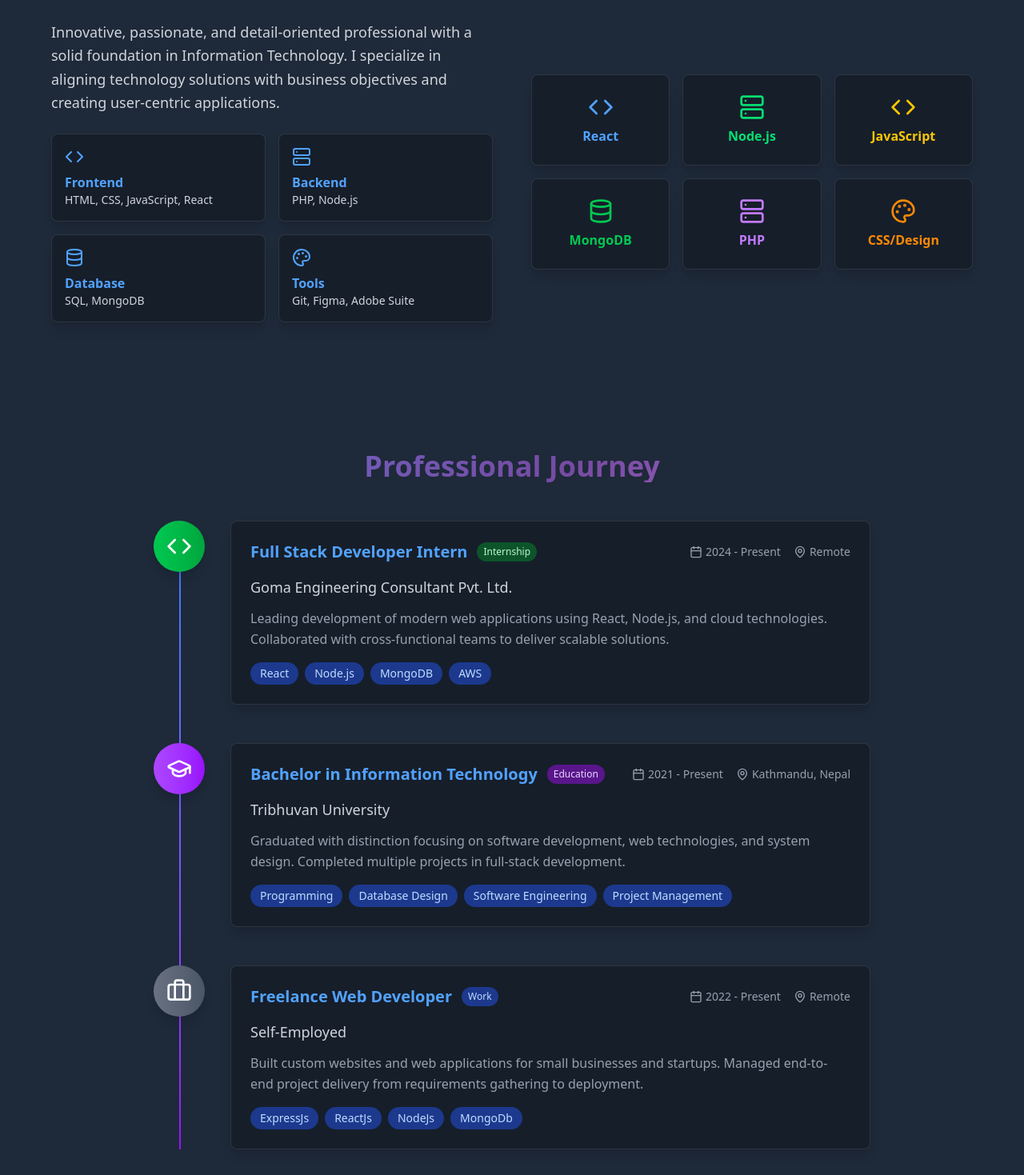
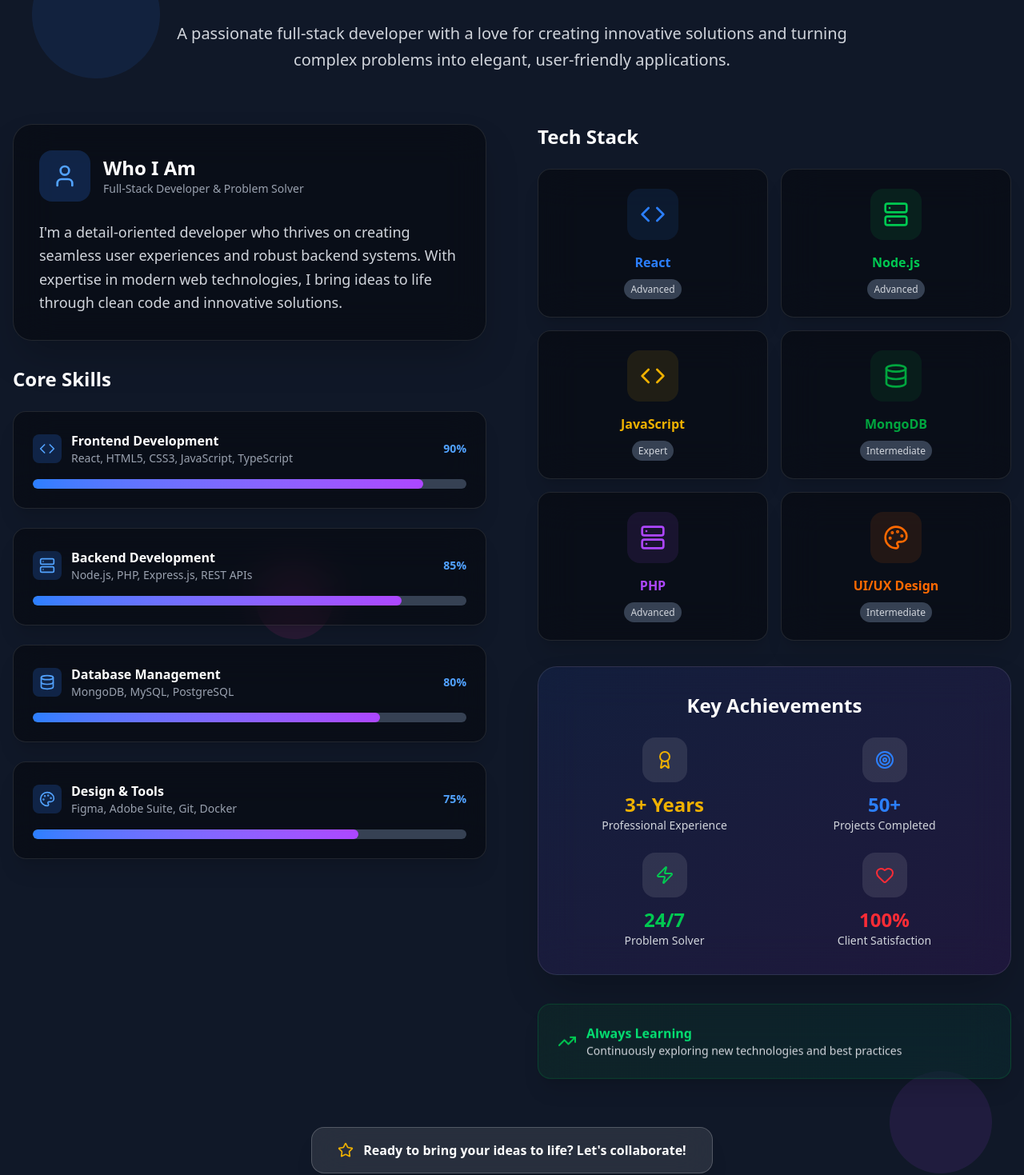
Before and after one commit to Ujwol1086/ujwol-portfolio, a React (Vite) app: page / in a window 1280 px wide. Shown: the part 942-2411 px from the top of the page at 80% size. Built offline with nearby package versions, Linux system fonts and the light colour scheme.

Commit message:
Enhance About component with improved layout, additional skills and achievements sections, and refined animations for better user experience and dark mode support

```diff
--- a/src/components/About.jsx
+++ b/src/components/About.jsx
@@ -1,128 +1,337 @@
 import { motion } from 'framer-motion'
-import { Code, Server, Database, Palette } from 'lucide-react'
+import { Code, Server, Database, Palette, User, Award, Target, Zap, Globe, Heart, Star, TrendingUp } from 'lucide-react'
 import Section from './Section'
 import SectionTitle from './SectionTitle'
 
 const About = ({ isDarkMode }) => {
   const techStack = [
-    { name: 'React', icon: Code, color: isDarkMode ? 'text-blue-400' : 'text-blue-600', bg: 'bg-blue-500/20' },
-    { name: 'Node.js', icon: Server, color: isDarkMode ? 'text-green-400' : 'text-green-600', bg: 'bg-green-500/20' },
-    { name: 'JavaScript', icon: Code, color: isDarkMode ? 'text-yellow-400' : 'text-yellow-600', bg: 'bg-yellow-500/20' },
-    { name: 'MongoDB', icon: Database, color: isDarkMode ? 'text-green-500' : 'text-green-700', bg: 'bg-green-600/20' },
-    { name: 'PHP', icon: Server, color: isDarkMode ? 'text-purple-400' : 'text-purple-600', bg: 'bg-purple-500/20' },
-    { name: 'CSS/Design', icon: Palette, color: isDarkMode ? 'text-orange-400' : 'text-orange-600', bg: 'bg-orange-500/20' },
+    { name: 'React', icon: Code, color: 'text-blue-500', bg: 'bg-blue-500/10', level: 'Advanced' },
+    { name: 'Node.js', icon: Server, color: 'text-green-500', bg: 'bg-green-500/10', level: 'Advanced' },
+    { name: 'JavaScript', icon: Code, color: 'text-yellow-500', bg: 'bg-yellow-500/10', level: 'Expert' },
+    { name: 'MongoDB', icon: Database, color: 'text-green-600', bg: 'bg-green-600/10', level: 'Intermediate' },
+    { name: 'PHP', icon: Server, color: 'text-purple-500', bg: 'bg-purple-500/10', level: 'Advanced' },
+    { name: 'UI/UX Design', icon: Palette, color: 'text-orange-500', bg: 'bg-orange-500/10', level: 'Intermediate' },
+  ]
+
+  const skills = [
+    { title: 'Frontend Development', desc: 'React, HTML5, CSS3, JavaScript, TypeScript', icon: Code, progress: 90 },
+    { title: 'Backend Development', desc: 'Node.js, PHP, Express.js, REST APIs', icon: Server, progress: 85 },
+    { title: 'Database Management', desc: 'MongoDB, MySQL, PostgreSQL', icon: Database, progress: 80 },
+    { title: 'Design & Tools', desc: 'Figma, Adobe Suite, Git, Docker', icon: Palette, progress: 75 }
+  ]
+
+  const achievements = [
+    { icon: Award, title: '3+ Years', desc: 'Professional Experience', color: 'text-yellow-500' },
+    { icon: Target, title: '50+', desc: 'Projects Completed', color: 'text-blue-500' },
+    { icon: Zap, title: '24/7', desc: 'Problem Solver', color: 'text-green-500' },
+    { icon: Heart, title: '100%', desc: 'Client Satisfaction', color: 'text-red-500' }
   ]
 
   const slideInLeft = {
-    initial: { opacity: 0, x: -100 },
-    animate: { opacity: 1, x: 0 },
+    initial: { opacity: 0, x: -100, rotateY: -15 },
+    animate: { opacity: 1, x: 0, rotateY: 0 },
     transition: { duration: 0.8, ease: "easeOut" }
   }
 
   const slideInRight = {
-    initial: { opacity: 0, x: 100 },
-    animate: { opacity: 1, x: 0 },
+    initial: { opacity: 0, x: 100, rotateY: 15 },
+    animate: { opacity: 1, x: 0, rotateY: 0 },
     transition: { duration: 0.8, ease: "easeOut" }
   }
 
   const fadeInUp = {
-    initial: { opacity: 0, y: 60 },
-    animate: { opacity: 1, y: 0 },
+    initial: { opacity: 0, y: 60, rotateX: -15 },
+    animate: { opacity: 1, y: 0, rotateX: 0 },
     transition: { duration: 0.6, ease: "easeOut" }
   }
 
   const scaleIn = {
-    initial: { opacity: 0, scale: 0.8 },
-    animate: { opacity: 1, scale: 1 },
+    initial: { opacity: 0, scale: 0.8, rotateZ: -10 },
+    animate: { opacity: 1, scale: 1, rotateZ: 0 },
     transition: { duration: 0.6, ease: "easeOut" }
+  }
+
+  const float = {
+    animate: {
+      y: [-10, 10, -10],
+      transition: {
+        duration: 3,
+        repeat: Infinity,
+        ease: "easeInOut"
+      }
+    }
   }
 
   const staggerContainer = {
     animate: {
       transition: {
-        staggerChildren: 0.1
+        staggerChildren: 0.15
       }
     }
   }
 
   return (
-    <Section id="about" className={`py-20 px-4 relative ${isDarkMode ? 'bg-gray-800 ' : 'bg-white '} shadow-lg`}>
-      <div className="max-w-6xl mx-auto">
-        <SectionTitle>About Me</SectionTitle>
+    <Section id="about" className={`py-20 px-4 relative overflow-hidden ${isDarkMode ? 'bg-gray-900' : 'bg-gray-50'}`}>
+      {/* 3D Background Elements */}
+      <div className="absolute inset-0 opacity-10">
+        <motion.div
+          className={`absolute top-20 left-10 w-40 h-40 rounded-full ${isDarkMode ? 'bg-blue-500' : 'bg-blue-400'}`}
+          animate={{ rotate: 360 }}
+          transition={{ duration: 20, repeat: Infinity, ease: "linear" }}
+        />
+        <motion.div
+          className={`absolute bottom-20 right-10 w-32 h-32 rounded-full ${isDarkMode ? 'bg-purple-500' : 'bg-purple-400'}`}
+          animate={{ rotate: -360 }}
+          transition={{ duration: 25, repeat: Infinity, ease: "linear" }}
+        />
+        <motion.div
+          className={`absolute top-1/2 left-1/4 w-24 h-24 rounded-full ${isDarkMode ? 'bg-pink-500' : 'bg-pink-400'}`}
+          animate={{ rotate: 360 }}
+          transition={{ duration: 30, repeat: Infinity, ease: "linear" }}
+        />
+      </div>
 
-        <div className="grid md:grid-cols-2 gap-12 items-center">
+      <div className="max-w-7xl mx-auto relative">
+        <motion.div
+          className="text-center mb-16"
+          initial={{ opacity: 0, y: 50 }}
+          whileInView={{ opacity: 1, y: 0 }}
+          viewport={{ once: true }}
+          transition={{ duration: 0.8 }}
+        >
+          <SectionTitle>About Me</SectionTitle>
+          <motion.p
+            className={`text-xl max-w-4xl mx-auto leading-relaxed ${isDarkMode ? 'text-gray-300' : 'text-gray-600'}`}
+            initial={{ opacity: 0, y: 30 }}
+            whileInView={{ opacity: 1, y: 0 }}
+            viewport={{ once: true }}
+            transition={{ delay: 0.3 }}
+          >
+            A passionate full-stack developer with a love for creating innovative solutions and
+            turning complex problems into elegant, user-friendly applications.
+          </motion.p>
+        </motion.div>
+
+        {/* Main Content Grid */}
+        <div className="grid lg:grid-cols-2 gap-16 items-start">
+          {/* Left Column - Personal Info & Skills */}
           <motion.div
-            className="space-y-6"
+            className="space-y-8"
             variants={slideInLeft}
             initial="initial"
             whileInView="animate"
             viewport={{ once: true }}
           >
-            <p className={`text-lg leading-relaxed ${isDarkMode ? 'text-gray-300' : 'text-gray-600'}`}>
-              Innovative, passionate, and detail-oriented professional with a solid foundation
-              in Information Technology. I specialize in aligning technology solutions with
-              business objectives and creating user-centric applications.
-            </p>
+            {/* Personal Introduction Card */}
+            <motion.div
+              className={`p-8 rounded-3xl ${isDarkMode ? 'bg-black/40 backdrop-blur-xl border border-white/10' : 'bg-white/80 backdrop-blur-xl border border-gray-200/50'} shadow-2xl transform-gpu`}
+              whileHover={{
+                scale: 1.02,
+                rotateY: 5,
+                transition: { duration: 0.3 }
+              }}
+            >
+              <div className="flex items-center space-x-4 mb-6">
+                <div className={`p-4 rounded-2xl ${isDarkMode ? 'bg-blue-500/20' : 'bg-blue-100'}`}>
+                  <User className={`w-8 h-8 ${isDarkMode ? 'text-blue-400' : 'text-blue-600'}`} />
+                </div>
+                <div>
+                  <h3 className={`text-2xl font-bold ${isDarkMode ? 'text-white' : 'text-gray-900'}`}>
+                    Who I Am
+                  </h3>
+                  <p className={`text-sm ${isDarkMode ? 'text-gray-400' : 'text-gray-500'}`}>
+                    Full-Stack Developer & Problem Solver
+                  </p>
+                </div>
+              </div>
 
+              <p className={`text-lg leading-relaxed ${isDarkMode ? 'text-gray-300' : 'text-gray-600'}`}>
+                I'm a detail-oriented developer who thrives on creating seamless user experiences
+                and robust backend systems. With expertise in modern web technologies, I bring ideas
+                to life through clean code and innovative solutions.
+              </p>
+            </motion.div>
+
+            {/* Skills Progress */}
             <motion.div
-              className="grid grid-cols-2 gap-4"
+              className="space-y-6"
               variants={staggerContainer}
               initial="initial"
               whileInView="animate"
               viewport={{ once: true }}
             >
-              {[
-                { title: 'Frontend', desc: 'HTML, CSS, JavaScript, React', icon: Code },
-                { title: 'Backend', desc: 'PHP, Node.js', icon: Server },
-                { title: 'Database', desc: 'SQL, MongoDB', icon: Database },
-                { title: 'Tools', desc: 'Git, Figma, Adobe Suite', icon: Palette }
-              ].map((item, index) => (
+              <h3 className={`text-2xl font-bold ${isDarkMode ? 'text-white' : 'text-gray-900'}`}>
+                Core Skills
+              </h3>
+
+              {skills.map((skill, index) => (
                 <motion.div
                   key={index}
-                  className={`p-4 rounded-lg hover:shadow-lg transition-all duration-300 ${
-                    isDarkMode
-                      ? 'bg-black/25 backdrop-blur-20 border border-white/10 shadow-lg'
-                      : 'bg-white/15 backdrop-blur-20 border border-white/20 shadow-lg'
-                  }`}
+                  className={`p-6 rounded-2xl ${isDarkMode ? 'bg-black/40 backdrop-blur-xl border border-white/10' : 'bg-white/80 backdrop-blur-xl border border-gray-200/50'} shadow-xl transform-gpu`}
                   variants={fadeInUp}
-                  whileHover={{ scale: 1.05, y: -5 }}
+                  whileHover={{
+                    scale: 1.02,
+                    y: -5,
+                    rotateX: 2,
+                    transition: { duration: 0.3 }
+                  }}
                 >
-                  <item.icon className={`w-6 h-6 mb-2 ${isDarkMode ? 'text-blue-400' : 'text-blue-600'}`} />
-                  <h4 className={`font-semibold ${isDarkMode ? 'text-blue-400' : 'text-blue-600'}`}>{item.title}</h4>
-                  <p className={`text-sm ${isDarkMode ? 'text-gray-300' : 'text-gray-600'}`}>{item.desc}</p>
+                  <div className="flex items-center justify-between mb-4">
+                    <div className="flex items-center space-x-3">
+                      <div className={`p-2 rounded-lg ${isDarkMode ? 'bg-blue-500/20' : 'bg-blue-100'}`}>
+                        <skill.icon className={`w-5 h-5 ${isDarkMode ? 'text-blue-400' : 'text-blue-600'}`} />
+                      </div>
+                      <div>
+                        <h4 className={`font-semibold ${isDarkMode ? 'text-white' : 'text-gray-900'}`}>
+                          {skill.title}
+                        </h4>
+                        <p className={`text-sm ${isDarkMode ? 'text-gray-400' : 'text-gray-500'}`}>
+                          {skill.desc}
+                        </p>
+                      </div>
+                    </div>
+                    <span className={`text-sm font-bold ${isDarkMode ? 'text-blue-400' : 'text-blue-600'}`}>
+                      {skill.progress}%
+                    </span>
+                  </div>
+
+                  {/* Progress Bar */}
+                  <div className={`w-full h-3 rounded-full ${isDarkMode ? 'bg-gray-700' : 'bg-gray-200'} overflow-hidden`}>
+                    <motion.div
+                      className={`h-full rounded-full bg-gradient-to-r from-blue-500 to-purple-500`}
+                      initial={{ width: 0 }}
+                      whileInView={{ width: `${skill.progress}%` }}
+                      viewport={{ once: true }}
+                      transition={{ duration: 1, delay: index * 0.1 }}
+                    />
+                  </div>
                 </motion.div>
               ))}
             </motion.div>
           </motion.div>
 
+          {/* Right Column - Tech Stack & Achievements */}
           <motion.div
-            className="grid grid-cols-2 sm:grid-cols-3 gap-4"
+            className="space-y-8"
             variants={slideInRight}
             initial="initial"
             whileInView="animate"
             viewport={{ once: true }}
           >
-            {techStack.map((tech, index) => (
+            {/* Tech Stack */}
+            <div>
+              <h3 className={`text-2xl font-bold mb-6 ${isDarkMode ? 'text-white' : 'text-gray-900'}`}>
+                Tech Stack
+              </h3>
+
               <motion.div
-                key={index}
-                className={`p-6 rounded-lg text-center hover:shadow-lg transition-all duration-300 ${
-                  isDarkMode
-                    ? 'bg-black/25 backdrop-blur-20 border border-white/10 shadow-lg'
-                    : 'bg-white/15 backdrop-blur-20 border border-white/20 shadow-lg'
-                }`}
-                variants={scaleIn}
+                className="grid grid-cols-2 gap-4"
+                variants={staggerContainer}
+                initial="initial"
                 whileInView="animate"
-                initial="initial"
                 viewport={{ once: true }}
-                transition={{ delay: index * 0.1 }}
-                whileHover={{ scale: 1.1, y: -10 }}
               >
-                <tech.icon className={`w-8 h-8 mx-auto mb-2 ${tech.color}`} />
-                <h4 className={`font-semibold ${tech.color}`}>{tech.name}</h4>
+                {techStack.map((tech, index) => (
+                  <motion.div
+                    key={index}
+                    className={`p-6 rounded-2xl text-center transform-gpu ${isDarkMode ? 'bg-black/40 backdrop-blur-xl border border-white/10' : 'bg-white/80 backdrop-blur-xl border border-gray-200/50'} shadow-xl`}
+                    variants={scaleIn}
+                    whileHover={{
+                      scale: 1.05,
+                      y: -10,
+                      rotateY: 10,
+                      transition: { duration: 0.3 }
+                    }}
+                  >
+                    <div className={`p-4 rounded-2xl ${tech.bg} mb-4 mx-auto w-fit`}>
+                      <tech.icon className={`w-8 h-8 ${tech.color}`} />
+                    </div>
+                    <h4 className={`font-semibold mb-2 ${tech.color}`}>{tech.name}</h4>
+                    <span className={`text-xs px-2 py-1 rounded-full ${isDarkMode ? 'bg-gray-700 text-gray-300' : 'bg-gray-100 text-gray-600'}`}>
+                      {tech.level}
+                    </span>
+                  </motion.div>
+                ))}
               </motion.div>
-            ))}
+            </div>
+
+            {/* Achievements */}
+            <motion.div
+              className={`p-8 rounded-3xl ${isDarkMode ? 'bg-gradient-to-br from-blue-900/20 to-purple-900/20 backdrop-blur-xl border border-white/10' : 'bg-gradient-to-br from-blue-50 to-purple-50 backdrop-blur-xl border border-gray-200/50'} shadow-2xl`}
+              initial={{ opacity: 0, y: 50 }}
+              whileInView={{ opacity: 1, y: 0 }}
+              viewport={{ once: true }}
+              transition={{ delay: 0.4 }}
+            >
+              <h3 className={`text-2xl font-bold mb-6 text-center ${isDarkMode ? 'text-white' : 'text-gray-900'}`}>
+                Key Achievements
+              </h3>
+
+              <div className="grid grid-cols-2 gap-6">
+                {achievements.map((achievement, index) => (
+                  <motion.div
+                    key={index}
+                    className="text-center"
+                    initial={{ opacity: 0, scale: 0.8 }}
+                    whileInView={{ opacity: 1, scale: 1 }}
+                    viewport={{ once: true }}
+                    transition={{ delay: index * 0.1 }}
+                    whileHover={{ scale: 1.05 }}
+                  >
+                    <div className={`p-4 rounded-2xl ${isDarkMode ? 'bg-white/10' : 'bg-white/50'} mb-3 mx-auto w-fit`}>
+                      <achievement.icon className={`w-6 h-6 ${achievement.color}`} />
+                    </div>
+                    <h4 className={`text-2xl font-bold ${achievement.color}`}>
+                      {achievement.title}
+                    </h4>
+                    <p className={`text-sm ${isDarkMode ? 'text-gray-300' : 'text-gray-600'}`}>
+                      {achievement.desc}
+                    </p>
+                  </motion.div>
+                ))}
+              </div>
+            </motion.div>
+
+            {/* Floating Action Card */}
+            <motion.div
+              className={`p-6 rounded-2xl ${isDarkMode ? 'bg-gradient-to-r from-green-900/20 to-emerald-900/20 backdrop-blur-xl border border-green-500/20' : 'bg-gradient-to-r from-green-50 to-emerald-50 backdrop-blur-xl border border-green-200'} shadow-xl`}
+              variants={float}
+              animate="animate"
+              whileHover={{ scale: 1.02 }}
+            >
+              <div className="flex items-center space-x-3">
+                <TrendingUp className="w-6 h-6 text-green-500" />
+                <div>
+                  <h4 className={`font-semibold ${isDarkMode ? 'text-green-400' : 'text-green-700'}`}>
+                    Always Learning
+                  </h4>
+                  <p className={`text-sm ${isDarkMode ? 'text-gray-300' : 'text-gray-600'}`}>
+                    Continuously exploring new technologies and best practices
+                  </p>
+                </div>
+              </div>
+            </motion.div>
           </motion.div>
         </div>
+
+        {/* Bottom CTA */}
+        <motion.div
+          className="text-center mt-16"
+          initial={{ opacity: 0, y: 50 }}
+          whileInView={{ opacity: 1, y: 0 }}
+          viewport={{ once: true }}
+          transition={{ delay: 0.6 }}
+        >
+          <motion.div
+            className={`inline-flex items-center px-8 py-4 rounded-2xl ${isDarkMode ? 'bg-white/10 backdrop-blur-xl border border-white/20' : 'bg-white/80 backdrop-blur-xl border border-gray-200/50'} shadow-xl`}
+            whileHover={{ scale: 1.05, y: -5 }}
+          >
+            <Star className="w-5 h-5 mr-3 text-yellow-500" />
+            <span className={`font-semibold ${isDarkMode ? 'text-white' : 'text-gray-900'}`}>
+              Ready to bring your ideas to life? Let's collaborate!
+            </span>
+          </motion.div>
+        </motion.div>
       </div>
     </Section>
   )
```
